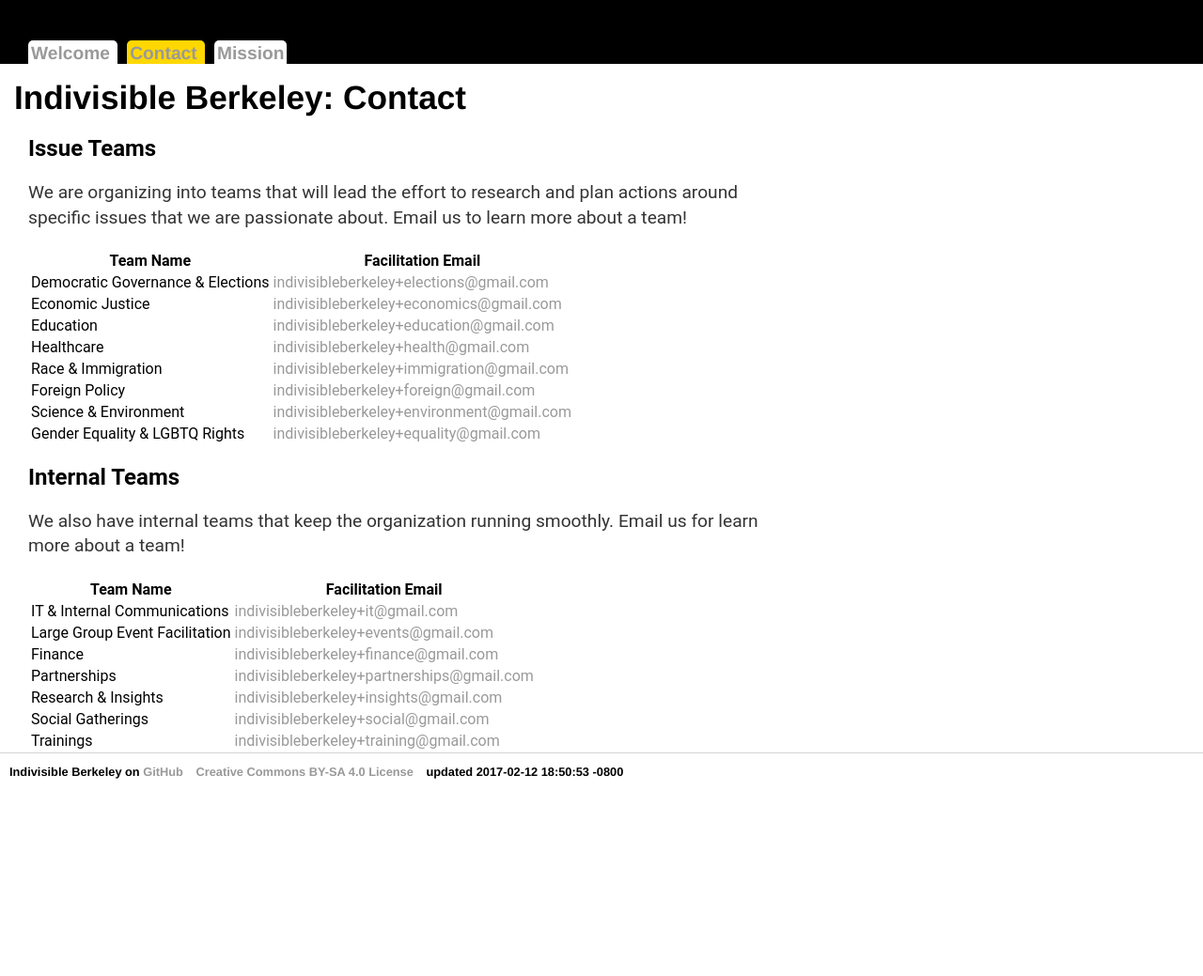
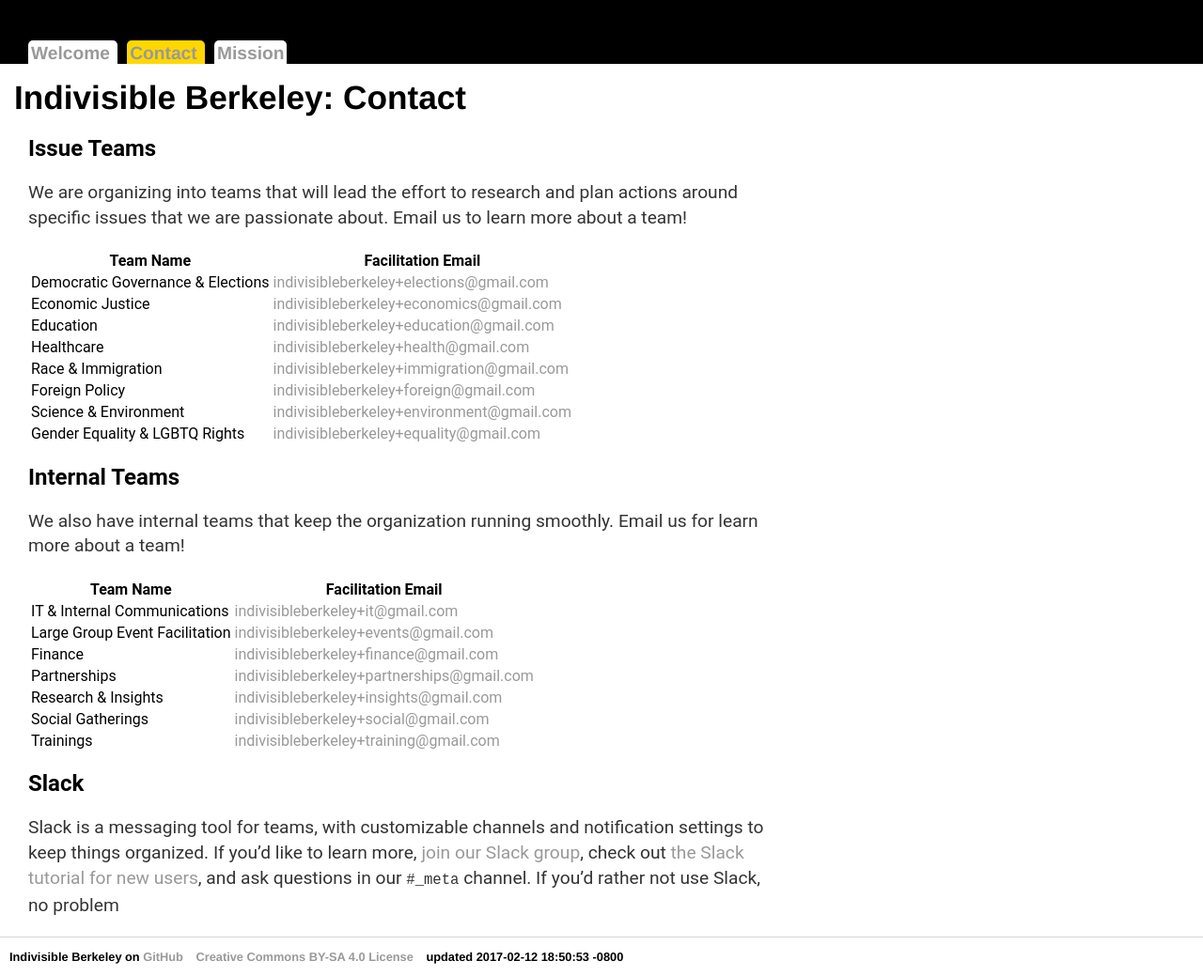
Before and after one commit to bc-design/www-ib, a Jekyll site: the page built from _pages/contact.md, in a window 1280 px wide. Shown: the whole page at 94% size. Built offline with Jekyll 4.4.1, drawn with Linux system fonts in a browser that asks for light colours; before the commit the page ends 900 px from its top, so only the background shows below that.

```diff
--- a/_pages/contact.md
+++ b/_pages/contact.md
@@ -35,3 +35,7 @@ We also have internal teams that keep the organization running smoothly.  Email
 | Research & Insights            | [indivisibleberkeley+insights@gmail.com](mailto:indivisibleberkeley+insights@gmail.com)         |
 | Social Gatherings              | [indivisibleberkeley+social@gmail.com](mailto:indivisibleberkeley+social@gmail.com)             |
 | Trainings                      | [indivisibleberkeley+training@gmail.com](mailto:indivisibleberkeley+training@gmail.com)         |
+
+## Slack
+
+Slack is a messaging tool for teams, with customizable channels and notification settings to keep things organized.  If you'd like to learn more, [join our Slack group](https://indivisible-berkeley.slack.com/shared_invite/MTQxMDA2NTE0OTgzLTE0ODY4NTg4NTQtMjVkMWE2Y2IyZQ), check out [the Slack tutorial for new users](https://get.slack.help/hc/en-us/articles/218080037-Getting-started-for-new-users), and ask questions in our `#_meta` channel.  If you'd rather not use Slack, no problem
```
